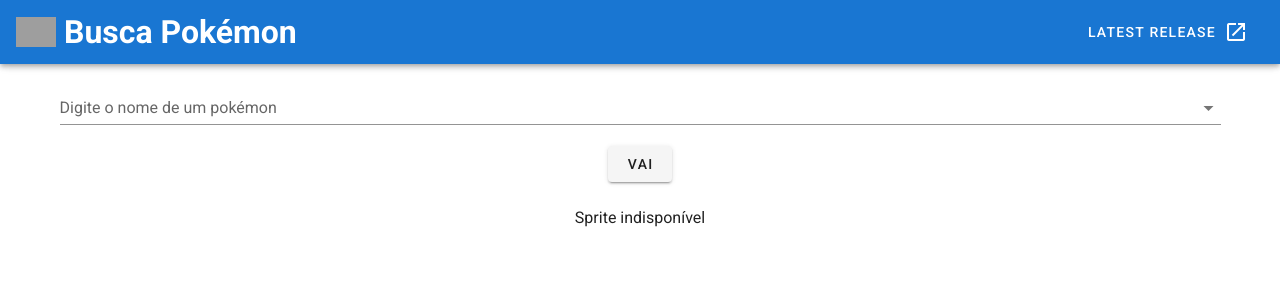
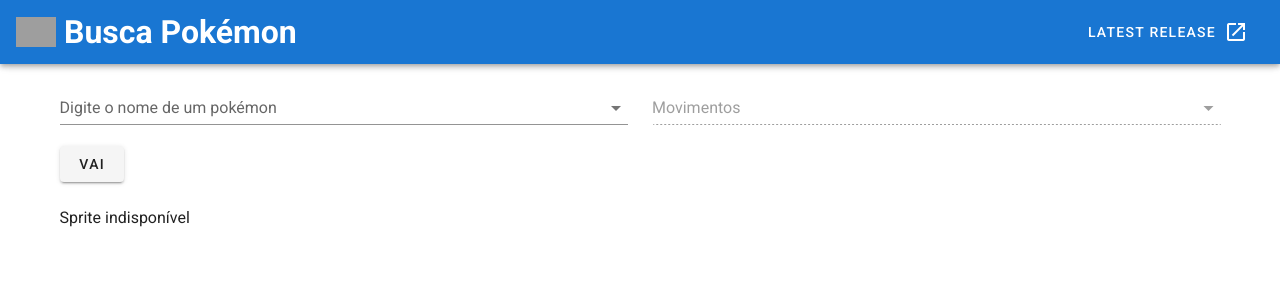
Before and after one commit to RafaelLeone/github_vuewer, a Vue app: page / in a window 1280 px wide. Shown: the top 300 px of the page. Built offline with nearby package versions, Linux system fonts and the light colour scheme; grey boxes are pictures that could not be loaded.

Commit message:
lista movimentos

```diff
--- a/src/api/api.js
+++ b/src/api/api.js
@@ -3,7 +3,7 @@
     const result = await fetch(`https://pokeapi.co/api/v2/pokemon/?q=${searchstring}/?offset=2000&limit=2000`)
     return await result.json()
   },
-  async procura_foto (searchstring) {
+  async procura_poke (searchstring) {
     const result = await fetch(`https://pokeapi.co/api/v2/pokemon/${searchstring}`)
     return await result.json()
   }
--- a/src/components/GithubRepo.vue
+++ b/src/components/GithubRepo.vue
@@ -1,5 +1,7 @@
 <template>
   <div>
+    <v-row class="text-center">
+      <v-col cols="6">
         <v-autocomplete
           v-model="user"
           :items="userlist"
@@ -8,6 +10,21 @@
           item-text="login"
           label="Digite o nome de um pokémon"
         />
+      </v-col>
+      <v-col cols="6">
+        <v-select
+          v-model="repo"
+          :items="repolist"
+          :loading="repoloading"
+          :disabled="!this.user"
+          item-text="name"
+          label="Movimentos"
+          return-object
+          single-line
+        ></v-select>
+      </v-col>
+    </v-row>
+
     <div>
       <v-btn @click="vai">VAI</v-btn>
     </div>
@@ -28,9 +45,12 @@
   export default {
     data: () => ({
       user: null,
+      repo: null,
       usersearch: null,
       userlist: [],
+      repolist: [],
       userloading: false,
+      repoloading: false,
       photo: null
     }),
     methods: {
@@ -42,9 +62,18 @@
         }
         this.userloading = false
       }, 1000),
+      async listaRepositorios () {
+        this.repoloading = true
+        const data = await api.procura_poke(this.user)
+        for (let move of data.moves) {
+          this.repolist.push(move.move.name)
+        }
+        debugger
+        this.repoloading = false
+      },
       async vai () {
         if (this.usersearch) {
-          const foto = await api.procura_foto(this.usersearch)
+          const foto = await api.procura_poke(this.usersearch)
           this.photo = foto.sprites.front_default
         }
       }
@@ -54,6 +83,9 @@
         if (this.userlist.length === 0) {
           this.procuraUsuariosGithub()
         }
+      },
+      user () {
+        this.listaRepositorios()
       }
     }
   }
--- a/src/components/GithubVuewer.vue
+++ b/src/components/GithubVuewer.vue
@@ -1,10 +1,6 @@
 <template>
   <v-container>
-    <v-row class="text-center">
-      <v-col cols="12">
-        <GithubRepo/>
-      </v-col>
-    </v-row>
+    <GithubRepo/>
   </v-container>
 </template>
 
```
Lines whose indentation alone changed are shown as unchanged.
